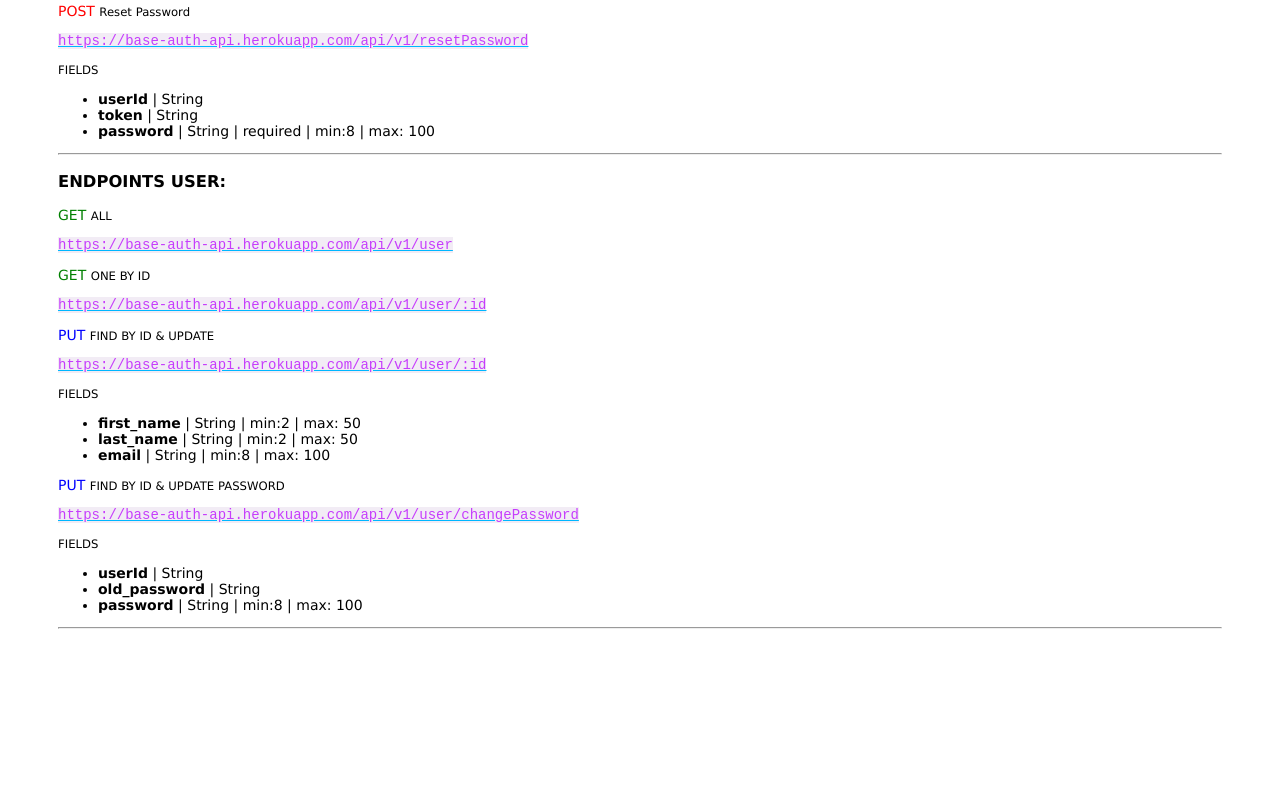
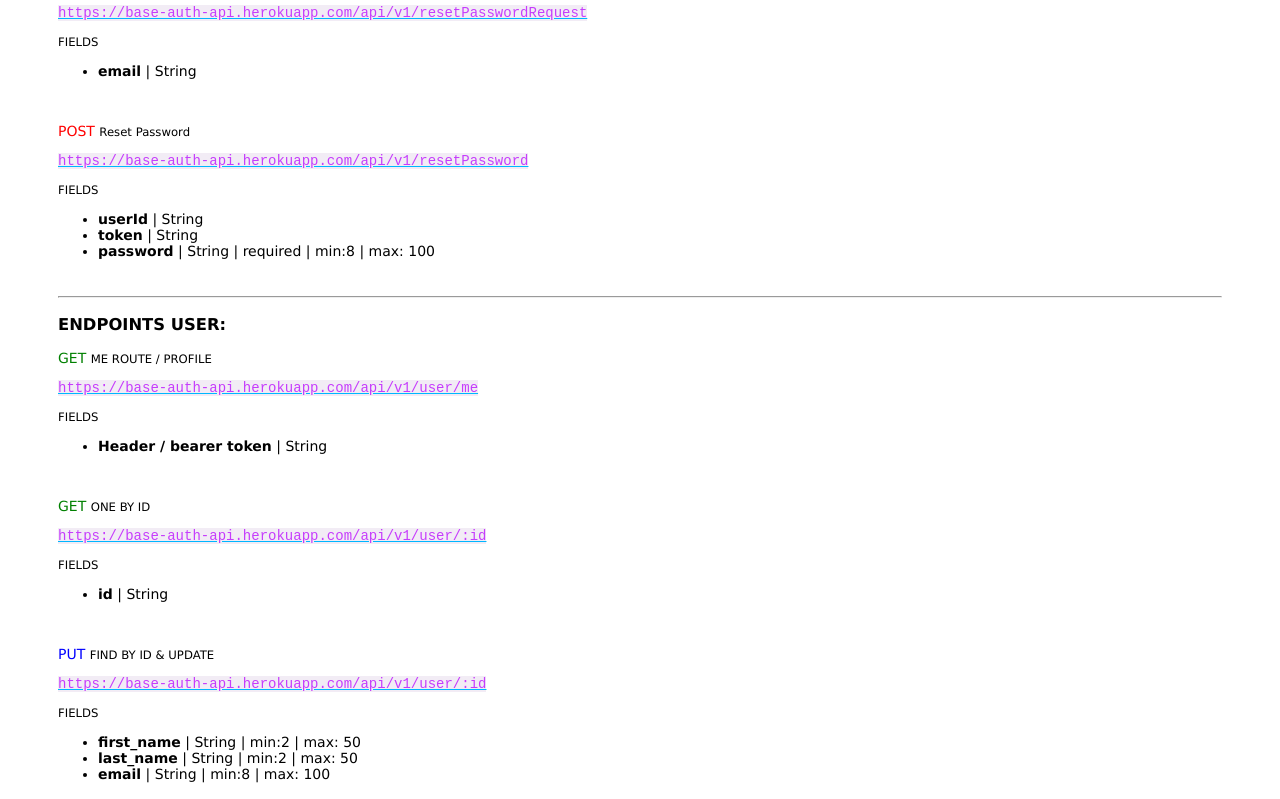
Before and after one commit to Licceeee/express-base-api, a website: page public/index.html in a window 1280 px wide. Shown: the part 678-1477 px from the top of the page. Before the commit the page ends 1372 px from the top, so only its background shows below. Drawn offline with Linux system fonts and the light colour scheme.

Commit message:
update index.html api docu

```diff
--- a/public/index.html
+++ b/public/index.html
@@ -10,7 +10,7 @@
 
     <h3 color="#ff0">ENDPOINTS AUTH:</h3>
 
-    <!-- TODO replace base-auth-api.herokuapp.com with real domain link -->
+    <!-- TODO replace base-auth-api.herokuapp.com with own domain link -->
 
     <p><span style="color: red">POST</span> <small>Sign Up</small> </p>
     <a href="https://base-auth-api.herokuapp.com/api/v1/signup">
@@ -31,6 +31,8 @@
             <strong>password</strong> | String | required | min:8 | max: 100
         </li>
     </ul>
+    <br/>
+
 
     <p><span style="color: red">POST</span> <small>Login</small> </p>
     <a href="https://base-auth-api.herokuapp.com/api/v1/login">
@@ -45,6 +47,7 @@
             <strong>password</strong> | String | required | min:8 | max: 100
         </li>
     </ul>
+    <br/>
 
 
     <p><span style="color: red">POST</span> <small>Reset Password Request</small> </p>
@@ -57,6 +60,7 @@
             <strong>email</strong> | String
         </li>
     </ul>
+    <br/>
 
     <p><span style="color: red">POST</span> <small>Reset Password Request</small> </p>
     <a href="https://base-auth-api.herokuapp.com/api/v1/resetPasswordRequest">
@@ -68,6 +72,7 @@
             <strong>email</strong> | String
         </li>
     </ul>
+    <br/>
 
     <p><span style="color: red">POST</span> <small>Reset Password</small> </p>
     <a href="https://base-auth-api.herokuapp.com/api/v1/resetPassword">
@@ -85,19 +90,34 @@
             <strong>password</strong> | String | required | min:8 | max: 100
         </li>
     </ul>
+    <br/>
 
 
     <hr class="m-5">
     <h3 color="#ff0">ENDPOINTS USER:</h3>
-    <p><span style="color: green">GET</span> <small>ALL</small></p>
-    <a href="https://base-auth-api.herokuapp.com/api/v1/user">
-        <code style="background-color: #f2ecf5; color: #c63dfc">https://base-auth-api.herokuapp.com/api/v1/user</code>
+    <p><span style="color: green">GET </span> <small>ME ROUTE / PROFILE</small></p>
+    <a href="#">
+        <code style="background-color: #f2ecf5; color: #c63dfc">https://base-auth-api.herokuapp.com/api/v1/user/me</code>
     </a>
+    <p><small>FIELDS</small></p>
+    <ul>
+        <li>
+            <strong>Header / bearer token</strong> | String
+        </li>
+    </ul>
+    <br/>
 
     <p><span style="color: green">GET </span> <small>ONE BY ID</small></p>
     <a href="#">
         <code style="background-color: #f2ecf5; color: #c63dfc">https://base-auth-api.herokuapp.com/api/v1/user/:id</code>
     </a>
+    <p><small>FIELDS</small></p>
+    <ul>
+        <li>
+            <strong>id</strong> | String
+        </li>
+    </ul>
+    <br/>
 
     <p><span style="color: blue">PUT</span> <small>FIND BY ID & UPDATE</small> </p>
     <a href="#">
@@ -115,6 +135,7 @@
             <strong>email</strong> | String | min:8 | max: 100
         </li>
     </ul>
+    <br/>
 
     <p><span style="color: blue">PUT</span> <small>FIND BY ID & UPDATE PASSWORD</small> </p>
     <a href="#">
@@ -132,6 +153,8 @@
             <strong>password</strong> | String | min:8 | max: 100
         </li>
     </ul>
+    <br/>
+
     <hr class="m-5">
 
 </body>
```
